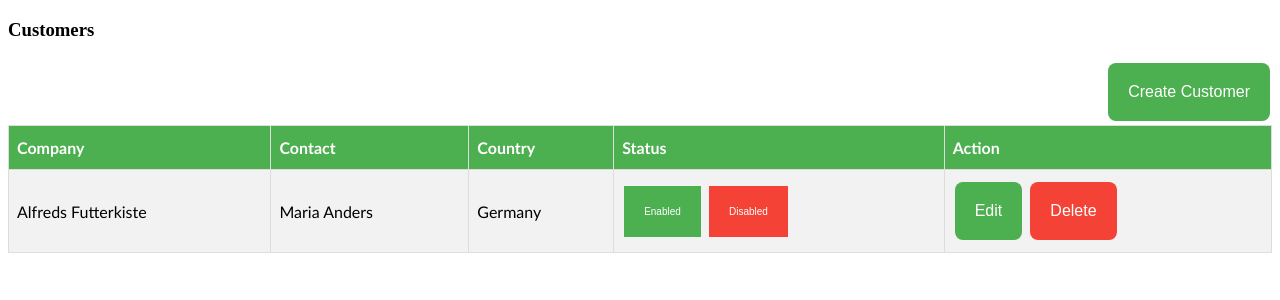
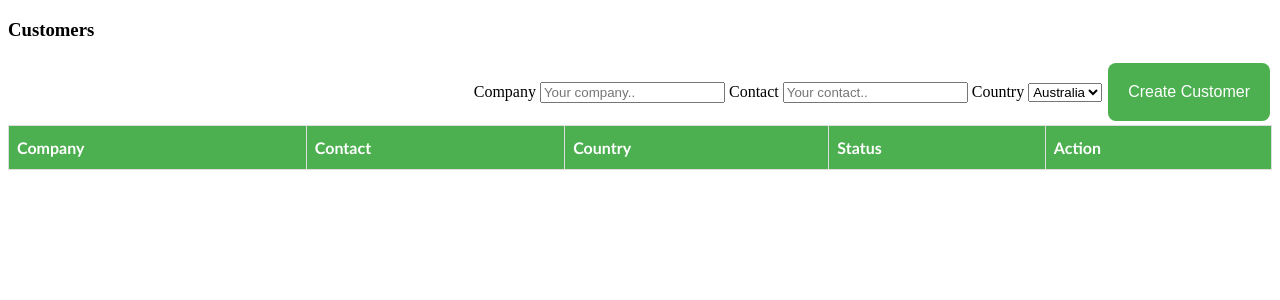
Before and after one commit to sarathiscookie/es2015, a PHP site: page /project/index.php in a window 1280 px wide. Shown: the top 300 px of the page. Run offline with PHP 8.4, Linux system fonts and the light colour scheme; lists and menus that the app fills with data are empty.

Commit message:
completed design

```diff
--- a/project/index.js
+++ b/project/index.js
@@ -0,0 +1 @@
+const company = document.querySelector('#company');
--- a/project/index.php
+++ b/project/index.php
@@ -14,7 +14,22 @@
 		</div>
 
 		<div class="right">
-			<button class="button button3 green">Create Customer</button>
+			<form action="#">
+				<label for="company">Company</label>
+				<input type="text" id="company" name="company" placeholder="Your company..">
+
+				<label for="contact">Contact</label>
+				<input type="text" id="contact" name="contact" placeholder="Your contact..">
+
+				<label for="country">Country</label>
+				<select id="country" name="country">
+					<option value="australia">Australia</option>
+					<option value="canada">Canada</option>
+					<option value="usa">USA</option>
+				</select>
+
+				<button class="button button3 green">Create Customer</button>
+			</form>
 		</div>
 
 		<div>
@@ -26,13 +41,14 @@
 					<th>Status</th>
 					<th>Action</th>
 				</tr>
-				<tr>
+
+				<!-- <tr id="tableRow">
 					<td>Alfreds Futterkiste</td>
 					<td>Maria Anders</td>
 					<td>Germany</td>
 					<td><button class="button button1 green">Enabled</button> <button class="button button1 red">Disabled</button></td>
 					<td><button class="button button3 green">Edit</button> <button class="button button3 red">Delete</button></td>
-				</tr>
+				</tr> -->
 			</table>
 		</div>
 
```
